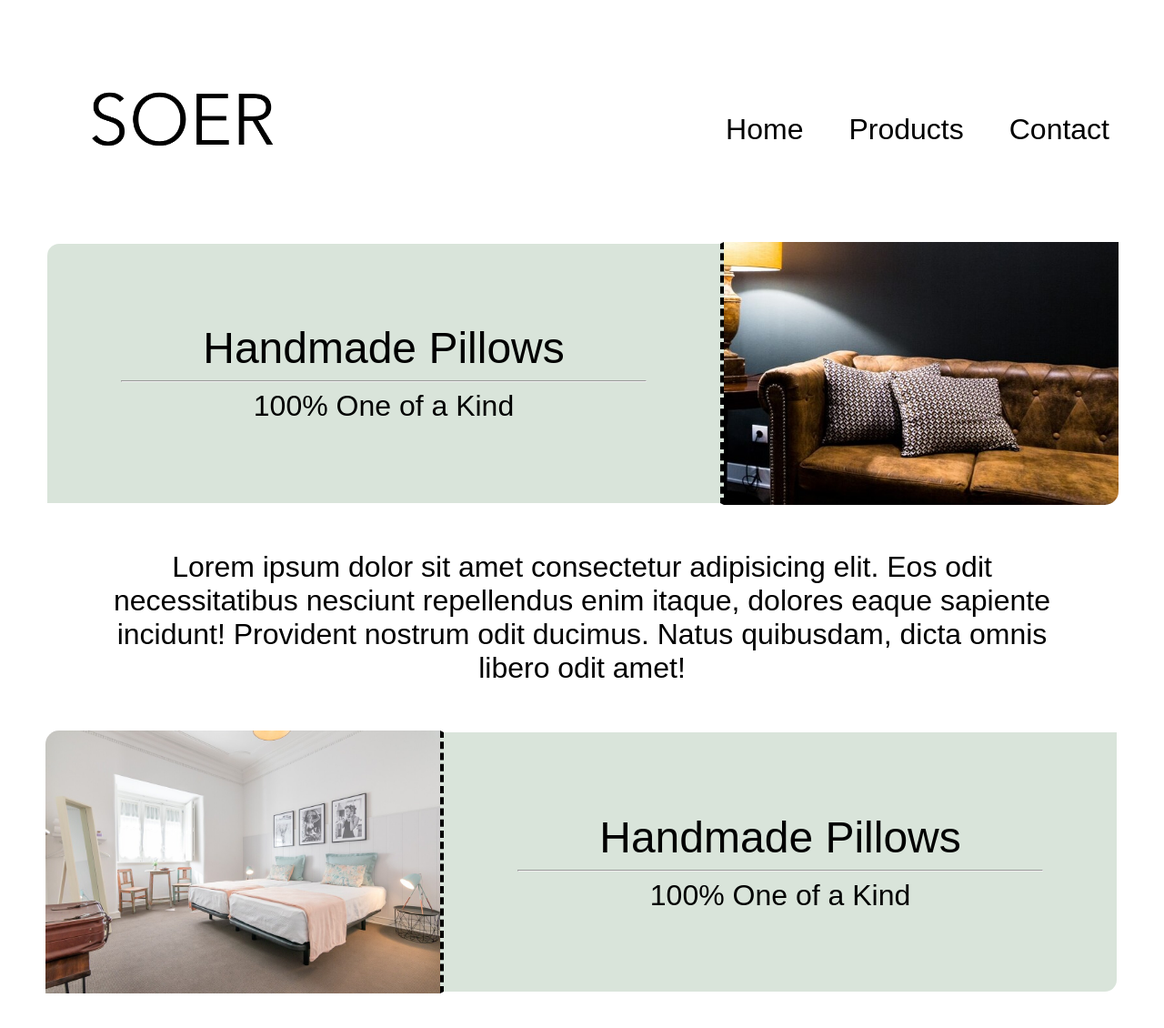
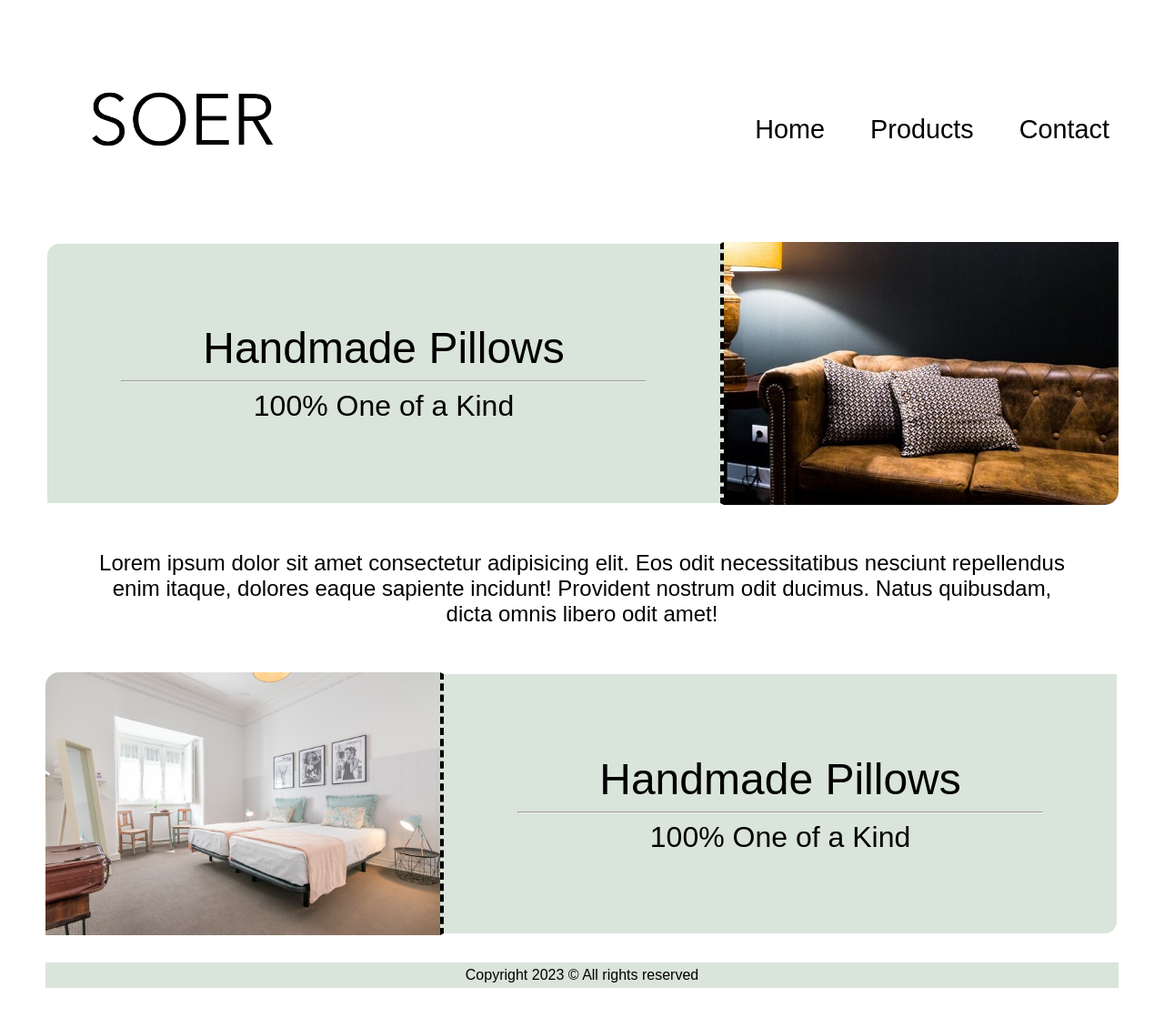
Before and after one commit to GingerZe/theodintproject, a plain HTML site: page Soer/index.html in a window 1280 px wide. Shown: the whole page at 91% size. Drawn offline with Linux system fonts and the light colour scheme.

Commit message:
add footer + clean code

```diff
--- a/Soer/index.html
+++ b/Soer/index.html
@@ -57,10 +57,11 @@
                     <hr>
                     <p class="subtitle">100% One of a Kind</p>
                  </div>
+            </div>
 
-
-
-            </div>
+            <div class="footer">
+                <p>Copyright 2023 © All rights reserved</p>
+             </div>
 
         </body>
 
--- a/Soer/styles.css
+++ b/Soer/styles.css
@@ -15,6 +15,7 @@ body, p, h1, ul, li, blockquote {
 
 body {
     font-family: arial, impact, serif;
+    padding: 50px;
 }
 
 li {
@@ -28,11 +29,6 @@ a {
 a:active {
     color: none;
 }
-
-body {
-    padding: 50px;
-}
-
 
 
 /* Header */
@@ -67,7 +63,7 @@ body {
 }
 
 .menu li a {
-    font-size: 2em;
+    font-size: 1.8em;
     color: black;
 }
 
@@ -153,7 +149,18 @@ width: 80%;
 
 .description {
     text-align: center;
-    font-size: 2em;
+    font-size: 1.5em;
     margin: 50px 0;
     padding: 0 50px;
 }
+
+
+/* FOOTER */
+
+.footer {
+    background-color: #d9e4da;
+    margin-top: 30px;
+    padding: 5px;
+    text-align: center;
+
+}
```
